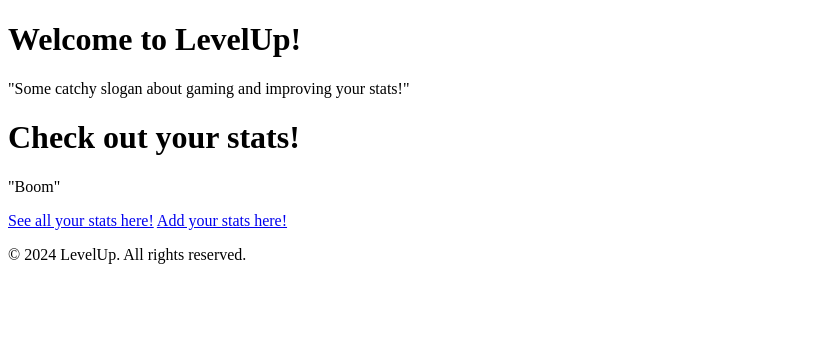
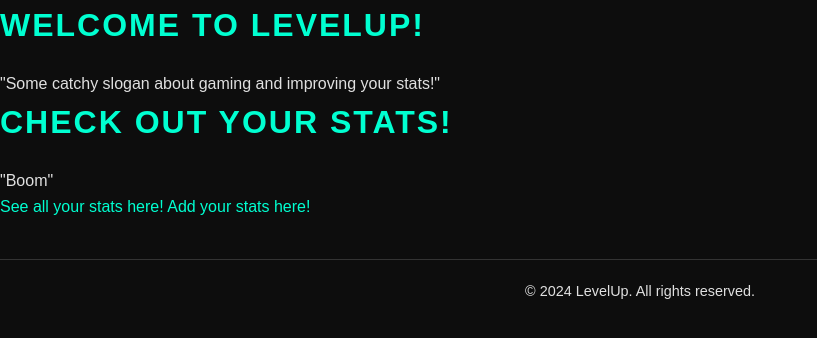
Before and after one commit to sinhdee/LevelUp, a Node server app: page / in a window 1280 px wide. Shown: the top 338 px of the page, without its empty margins (0-817 px from the left). Run offline with Node 20, Linux system fonts and the light colour scheme; some libraries are stand-ins or nearby versions.

Commit message:
css update

```diff
--- /dev/null
+++ b/public/css/styles.css
@@ -0,0 +1,202 @@
+/* Base Reset and Global Styles */
+* {
+    margin: 0;
+    padding: 0;
+    box-sizing: border-box;
+    font-family: 'Montserrat', sans-serif;  /* Clean and modern sans-serif font */
+}
+
+body {
+    background-color: #0D0D0D;  /* Dark background for futuristic feel */
+    color: #E0E0E0;  /* Soft light text color */
+    line-height: 1.6;
+}
+
+h1, h2, h3 {
+    color: #00FFD1;  /* Neon teal color for headings */
+    text-transform: uppercase;
+    letter-spacing: 2px;
+    margin-bottom: 20px;
+}
+
+/* Global link styles */
+a {
+    color: #00FFD1;
+    text-decoration: none;
+    transition: color 0.3s;
+}
+
+a:hover {
+    color: #00AFAA;
+}
+
+/* Buttons */
+button, .btn {
+    background: linear-gradient(45deg, #00FFD1, #007F7F);
+    border: none;
+    color: #FFF;
+    padding: 10px 20px;
+    cursor: pointer;
+    font-size: 1rem;
+    border-radius: 4px;
+    transition: background 0.3s ease;
+}
+
+button:hover, .btn:hover {
+    background: linear-gradient(45deg, #007F7F, #00FFD1);
+}
+
+/* Layout Container */
+.container {
+    width: 90%;
+    max-width: 1200px;
+    margin: 0 auto;
+    padding: 40px;
+}
+
+/* Form Styles */
+form {
+    background-color: #1A1A1A;
+    padding: 30px;
+    border-radius: 8px;
+    box-shadow: 0px 0px 10px rgba(0, 255, 209, 0.2);
+    margin-bottom: 40px;
+}
+
+form label {
+    display: block;
+    color: #00FFD1;
+    margin-bottom: 10px;
+    font-size: 1.1rem;
+    font-weight: bold;
+}
+
+form input[type="text"], form input[type="email"], form input[type="password"], form input[type="number"], form select, form textarea {
+    width: 100%;
+    padding: 10px;
+    margin-bottom: 20px;
+    border: 2px solid #00FFD1;
+    background-color: #121212;
+    color: #E0E0E0;
+    border-radius: 4px;
+    font-size: 1rem;
+}
+
+form input[type="submit"] {
+    background-color: #00FFD1;
+    color: #0D0D0D;
+    font-size: 1rem;
+    border: none;
+    cursor: pointer;
+    transition: background-color 0.3s;
+}
+
+form input[type="submit"]:hover {
+    background-color: #00AFAA;
+}
+
+/* Table Styles */
+table {
+    width: 100%;
+    margin-bottom: 40px;
+    border-collapse: collapse;
+    background-color: #1A1A1A;
+    border-radius: 8px;
+    box-shadow: 0 0 10px rgba(0, 255, 209, 0.1);
+}
+
+table thead {
+    background-color: #00AFAA;
+}
+
+table thead th {
+    padding: 15px;
+    text-transform: uppercase;
+    color: #FFF;
+}
+
+table tbody td {
+    padding: 15px;
+    border-bottom: 1px solid #333;
+    color: #E0E0E0;
+}
+
+table tbody tr:nth-child(odd) {
+    background-color: #141414;
+}
+
+table tbody tr:hover {
+    background-color: #2A2A2A;
+}
+
+/* Card Style for Stat Details */
+.card {
+    background-color: #1A1A1A;
+    border-radius: 10px;
+    padding: 20px;
+    margin-bottom: 30px;
+    box-shadow: 0 0 10px rgba(0, 255, 209, 0.2);
+}
+
+.card h2 {
+    margin-bottom: 15px;
+}
+
+.card p {
+    font-size: 1.1rem;
+    color: #CCC;
+    margin-bottom: 10px;
+}
+
+/* Footer */
+footer {
+    text-align: center;
+    padding: 20px;
+    background-color: #0D0D0D;
+    color: #E0E0E0;
+    margin-top: 40px;
+    border-top: 1px solid #333;
+}
+
+footer p {
+    font-size: 0.9rem;
+}
+
+footer a {
+    color: #00FFD1;
+}
+
+footer a:hover {
+    color: #00AFAA;
+}
+
+/* Responsive Styles */
+@media (max-width: 768px) {
+    .container {
+        padding: 20px;
+    }
+
+    table thead, table tbody {
+        display: block;
+    }
+
+    table tbody td {
+        display: block;
+        padding: 10px;
+        text-align: right;
+        position: relative;
+    }
+
+    table tbody td::before {
+        content: attr(data-label);
+        position: absolute;
+        left: 0;
+        padding-left: 10px;
+        text-transform: uppercase;
+        font-weight: bold;
+    }
+
+    table thead th {
+        display: none;
+    }
+}
--- a/server.js
+++ b/server.js
@@ -38,6 +38,8 @@ app.use(express.urlencoded({ extended: false }));
 app.use(methodOverride("_method"));
 // Morgan for logging HTTP requests
 app.use(morgan('dev'));
+
+app.use(express.static('public'));
 
 //Set view engine
 app.set('view engine', 'ejs');
--- a/views/index.ejs
+++ b/views/index.ejs
@@ -3,6 +3,7 @@
 <head>
     <meta charset="UTF-8">
     <meta name="viewport" content="width=device-width, initial-scale=1.0">
+    <link rel="stylesheet" href="/css/styles.css">
     <title>LevelUp Homepage</title>
 </head>
 <body>
```
